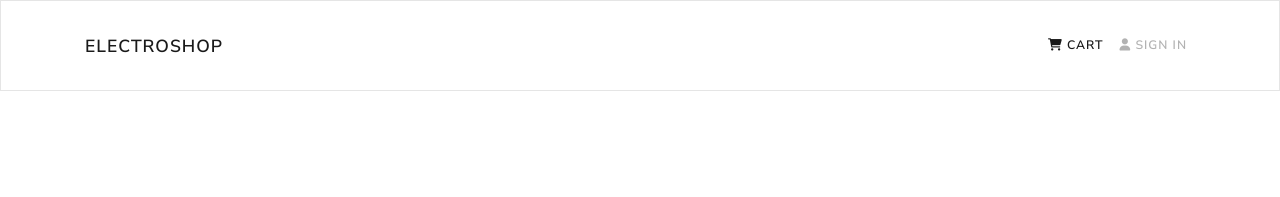
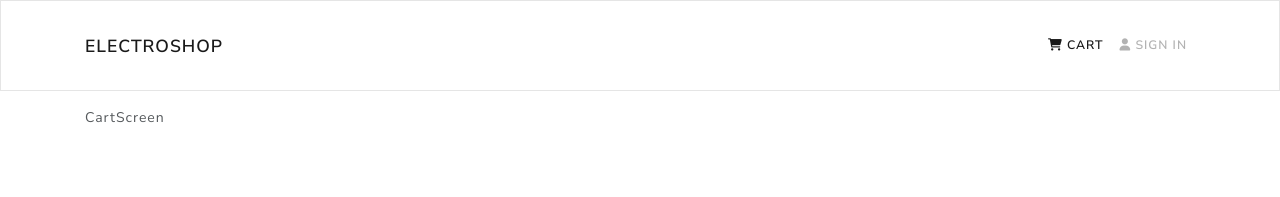
Before and after one commit to tapia1013/electroshop, a React (Create React App) app in the folder frontend/: page /cart in a window 1280 px wide. Shown: the top 197 px of the page. Built offline with nearby package versions, Linux system fonts and the light colour scheme.

Commit message:
fixed react router dom issue with ? options have to be nested

```diff
--- a/frontend/src/App.js
+++ b/frontend/src/App.js
@@ -4,6 +4,7 @@
 import Footer from "./components/Footer";
 import HomeScreen from './screens/HomeScreen';
 import ProductScreen from './screens/ProductScreen';
+import CartScreen from './screens/CartScreen';
 
 const App = () => {
   return (
@@ -14,6 +15,10 @@
           <Routes>
             <Route exact path='/' element={<HomeScreen />} />
             <Route path='/products/:id' element={<ProductScreen />} />
+            <Route path='/cart' element={<CartScreen />}>
+              <Route path='/cart/:id' element={<CartScreen />}>
+              </Route>
+            </Route>
           </Routes>
         </Container>
       </main>
--- /dev/null
+++ b/frontend/src/screens/CartScreen.js
@@ -0,0 +1,9 @@
+import React from 'react'
+
+const CartScreen = () => {
+  return (
+    <div>CartScreen</div>
+  )
+}
+
+export default CartScreen
```
